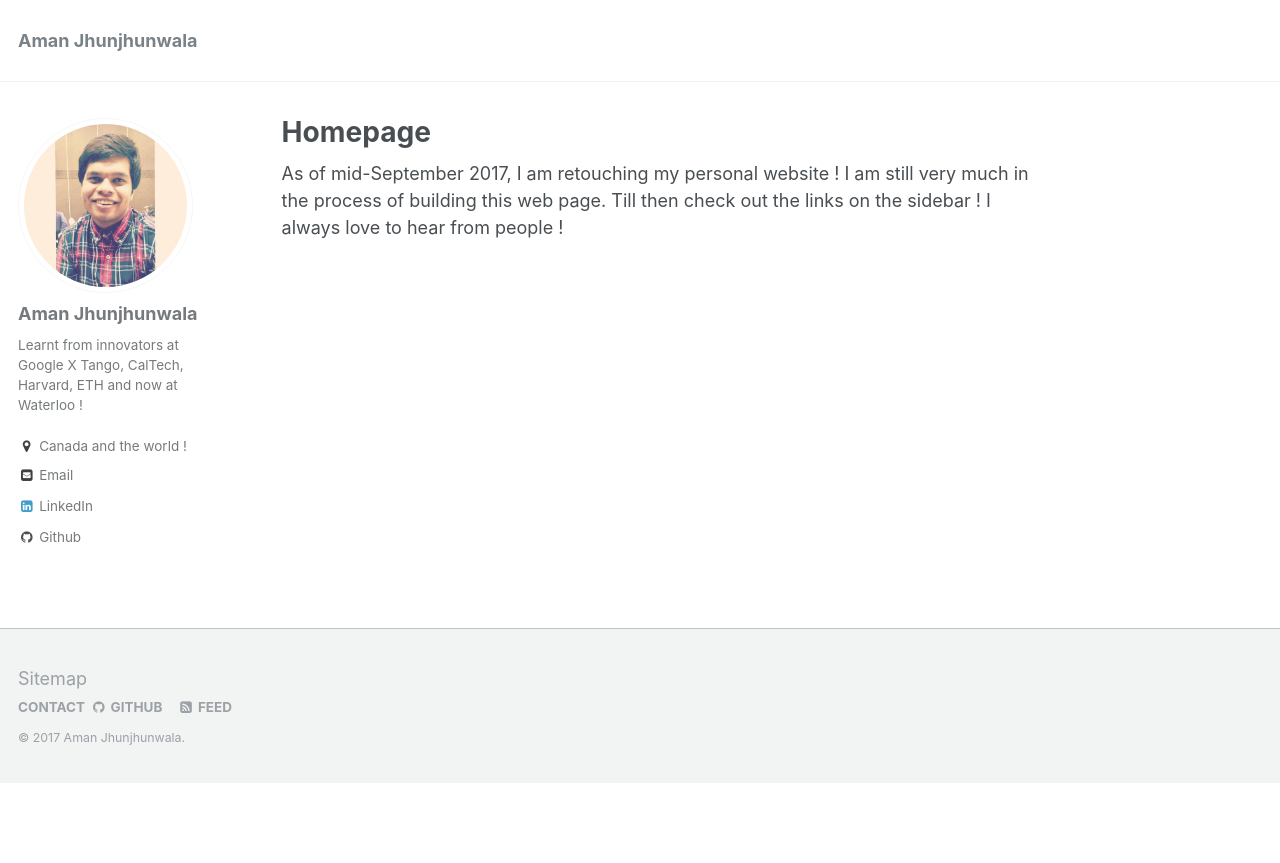
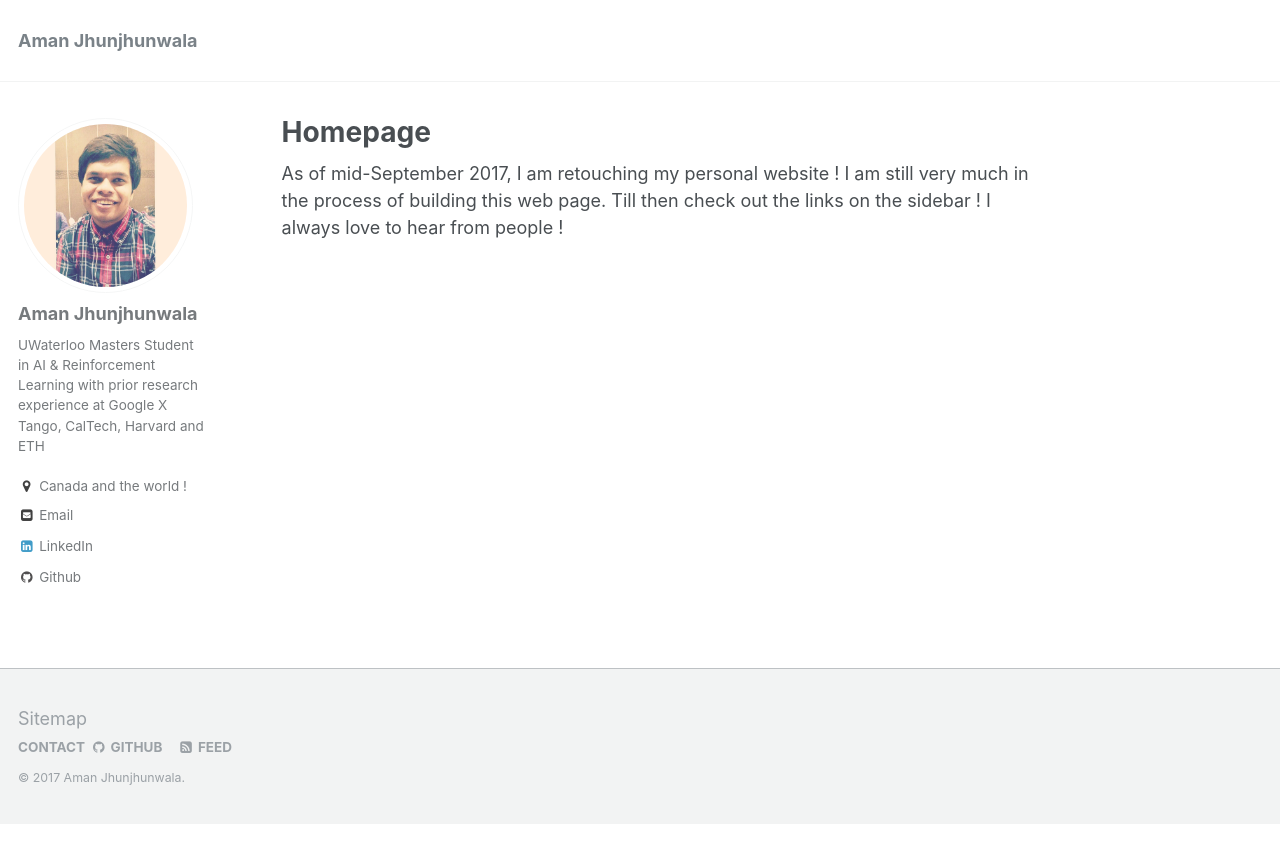
Before and after one commit to amanjhunjhunwala/amanjhunjhunwala.github.io, a Jekyll site: the page built from _pages/about.md, in a window 1280 px wide. Shown: the top 863 px of the page. Built offline with Jekyll 4.4.1, drawn with Linux system fonts in a browser that asks for light colours.

Commit message:
Update _config.yml

```diff
--- a/_config.yml
+++ b/_config.yml
@@ -80,7 +80,7 @@ analytics:
 author:
   name             : "Aman Jhunjhunwala"
   avatar           : "profile.jpg"
-  bio              : "Learnt from innovators at Google X Tango, CalTech, Harvard, ETH and now at Waterloo !"
+  bio              : "UWaterloo Masters Student in AI & Reinforcement Learning with prior research experience at Google X Tango, CalTech, Harvard and ETH"
   location         : "Canada and the world !"
   employer         :
   googlescholar    :
```
